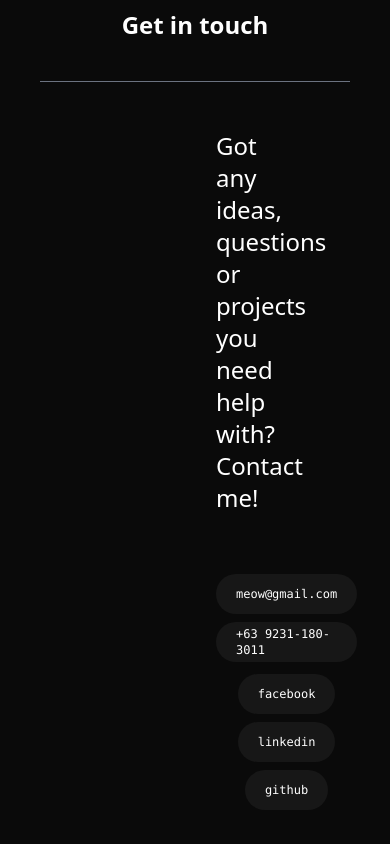
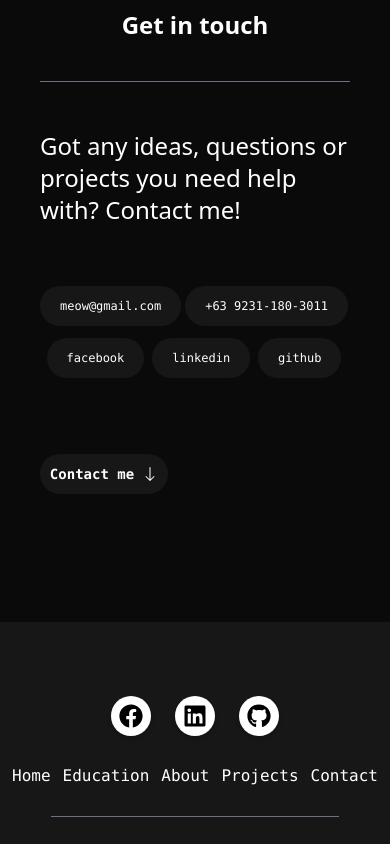
Before and after one commit to gian-tiqui/michael-gian-tiqui, a Next.js app: page / in a window 390 px wide. Shown: the part 1360-2204 px from the top of the page. Built offline with nearby package versions, Linux system fonts and the light colour scheme.

Commit message:
fixed layout problem in mobile

```diff
--- a/src/app/components/get-in-touch/GetInTouch.tsx
+++ b/src/app/components/get-in-touch/GetInTouch.tsx
@@ -9,7 +9,7 @@ const GetInTouch = () => {
         Get in touch
       </p>
       <hr className="border-t border-t-gray-500 mb-12 md:mb-16" />
-      <div className="px-44">
+      <div className="md:px-44">
         <h1 className="font-sans text-2xl md:text-5xl text-white mb-10 md:mb-10 dark:text-black max-w-96 md:max-w-[660px]">
           Got any ideas, questions or projects you need help with? Contact me!
         </h1>
```
